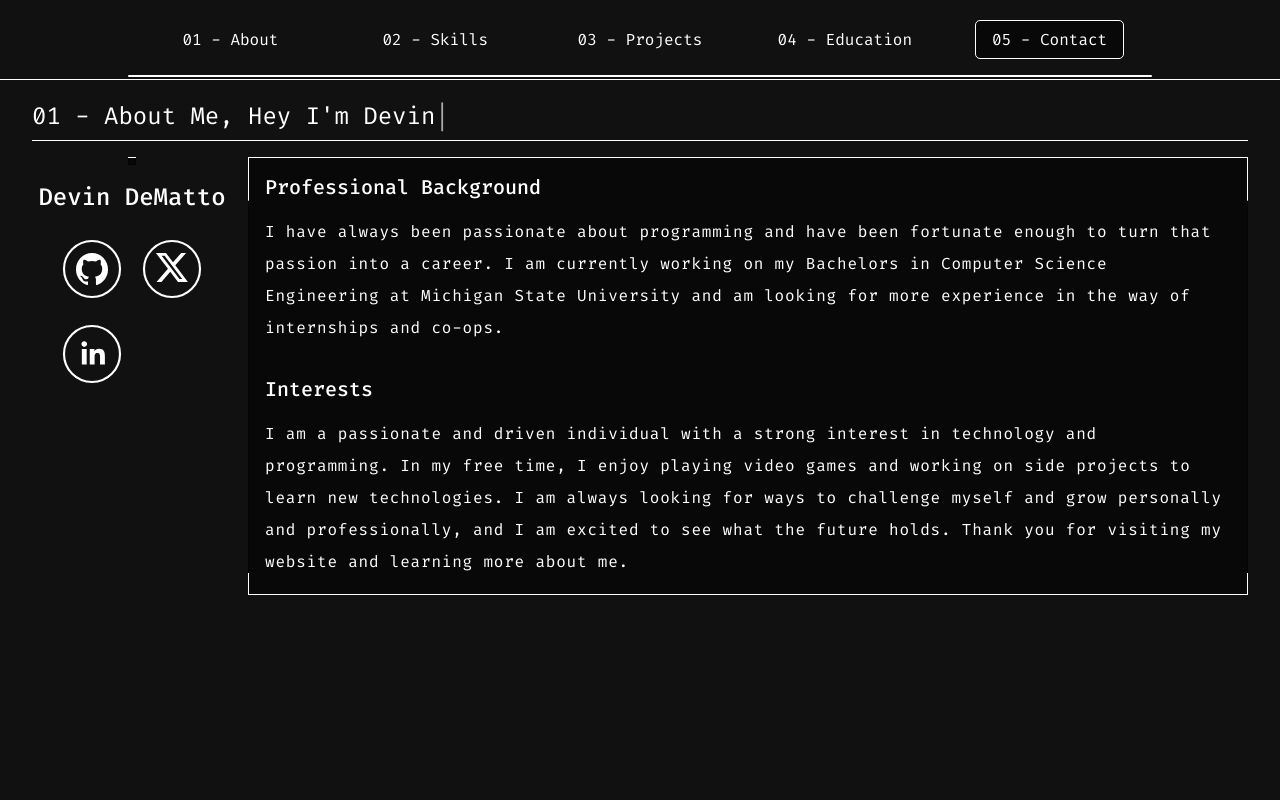
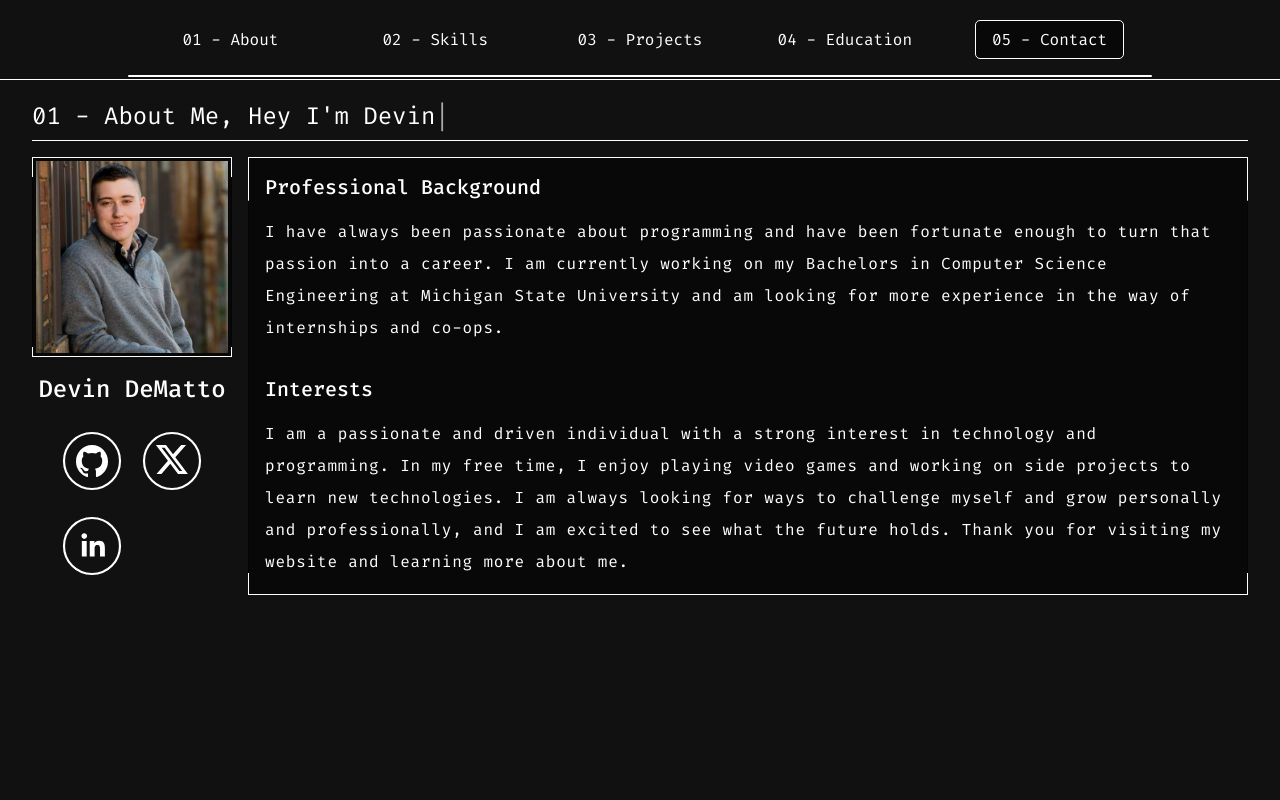
Before and after one commit to DDematto/portfolio-blog, a Next.js app: page / in a window 1280 px wide. Shown: the top 800 px of the page. Built offline with nearby package versions, Linux system fonts and the light colour scheme; no server answers.

Commit message:
Fixed Typing

```diff
--- a/components/AnimatedContainers.tsx
+++ b/components/AnimatedContainers.tsx
@@ -1,4 +1,4 @@
-import Image from "next/legacy/image";
+import Image from "next/image";
 import {motion} from "framer-motion";
 import styled from "styled-components";
 
--- a/components/Portfolio/About.tsx
+++ b/components/Portfolio/About.tsx
@@ -1,7 +1,7 @@
 import styled from "styled-components"
 import {motion} from "framer-motion";
 import {AnimatedContainer} from "../AnimatedContainers";
-import Image from "next/legacy/image";
+import Image from "next/image";
 import Section from "./index";
 import profilePic from "../../public/images/DevinDeMatto.jpg";
 import GitHub from "components/Icons/Github";
@@ -21,11 +21,21 @@ export default function About() {
         visible: {opacity: 1, y: 0, transition: {duration: 1}}
     }
 
-    return <Section titles={titles} defaultText="01 - About Me" id="about">
+    return (
+        <Section titles={titles} defaultText="01 - About Me" id="about">
             <AboutContainer>
                 <ProfileContainer variants={profileVariants} initial="hidden" animate="visible">
                     <AnimatedDiv>
-                    <Image src={profilePic} alt="Picture of Devin DeMatto" width={200} height={200} layout="responsive" />
+                        <Image
+                            src={profilePic}
+                            alt="Picture of Devin DeMatto"
+                            width={200}
+                            height={200}
+                            sizes="100vw"
+                            style={{
+                                width: "100%",
+                                height: "auto"
+                            }} />
                     </AnimatedDiv>
 
                     <ProfileText>Devin DeMatto</ProfileText>
@@ -64,6 +74,7 @@ export default function About() {
                 </DescContainer>
             </AboutContainer>
         </Section>
+    );
 }
 
 // Main section
--- a/components/Projects/GithubStats.tsx
+++ b/components/Projects/GithubStats.tsx
@@ -0,0 +1 @@
+export {}
--- a/components/Projects/Leetcode.tsx
+++ b/components/Projects/Leetcode.tsx
@@ -0,0 +1 @@
+export {}
--- a/components/Projects/List.tsx
+++ b/components/Projects/List.tsx
@@ -0,0 +1 @@
+export {}
--- a/components/Projects/SearchFilter.tsx
+++ b/components/Projects/SearchFilter.tsx
@@ -0,0 +1 @@
+export {}
```
Lines whose indentation alone changed are shown as unchanged.
